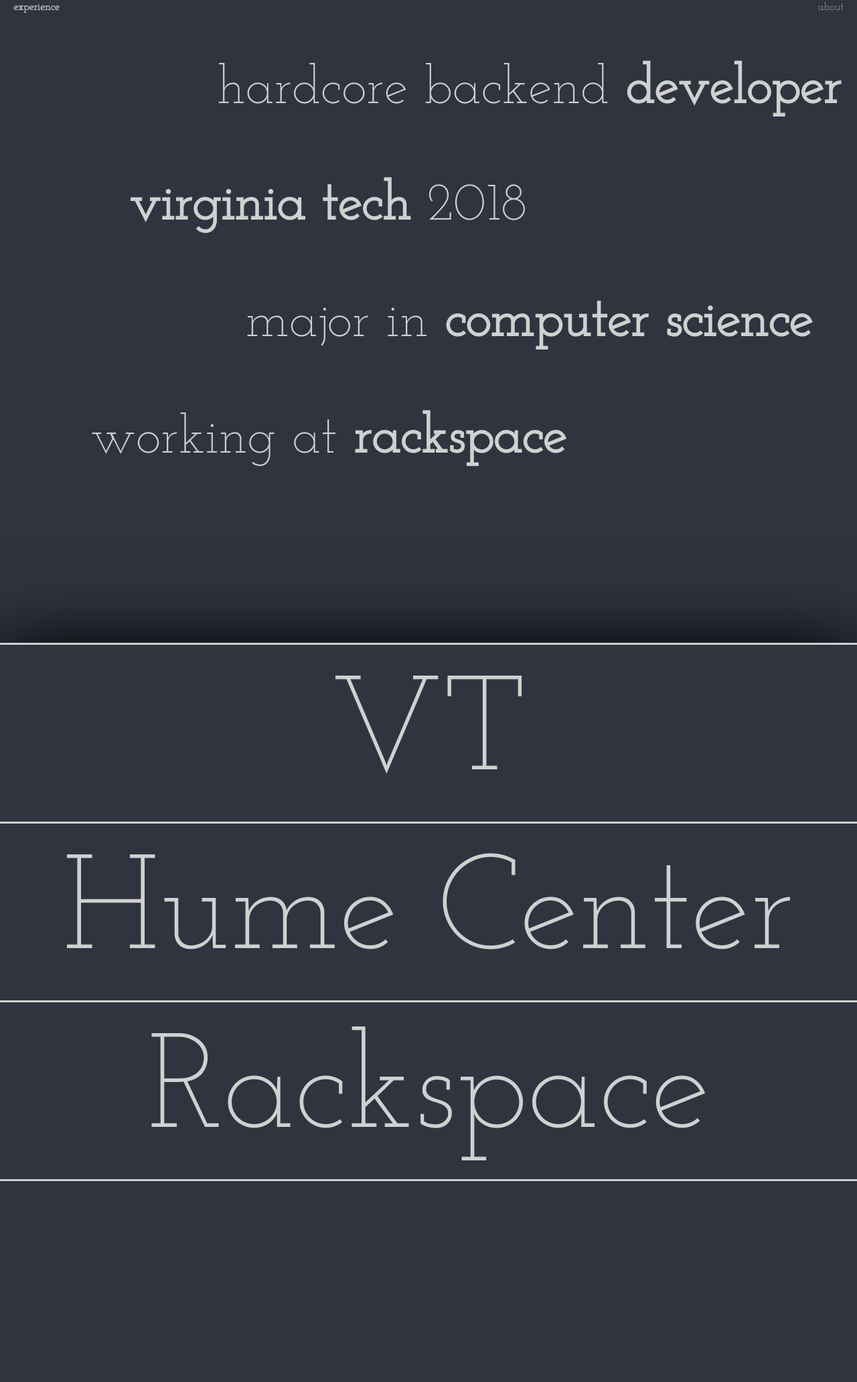
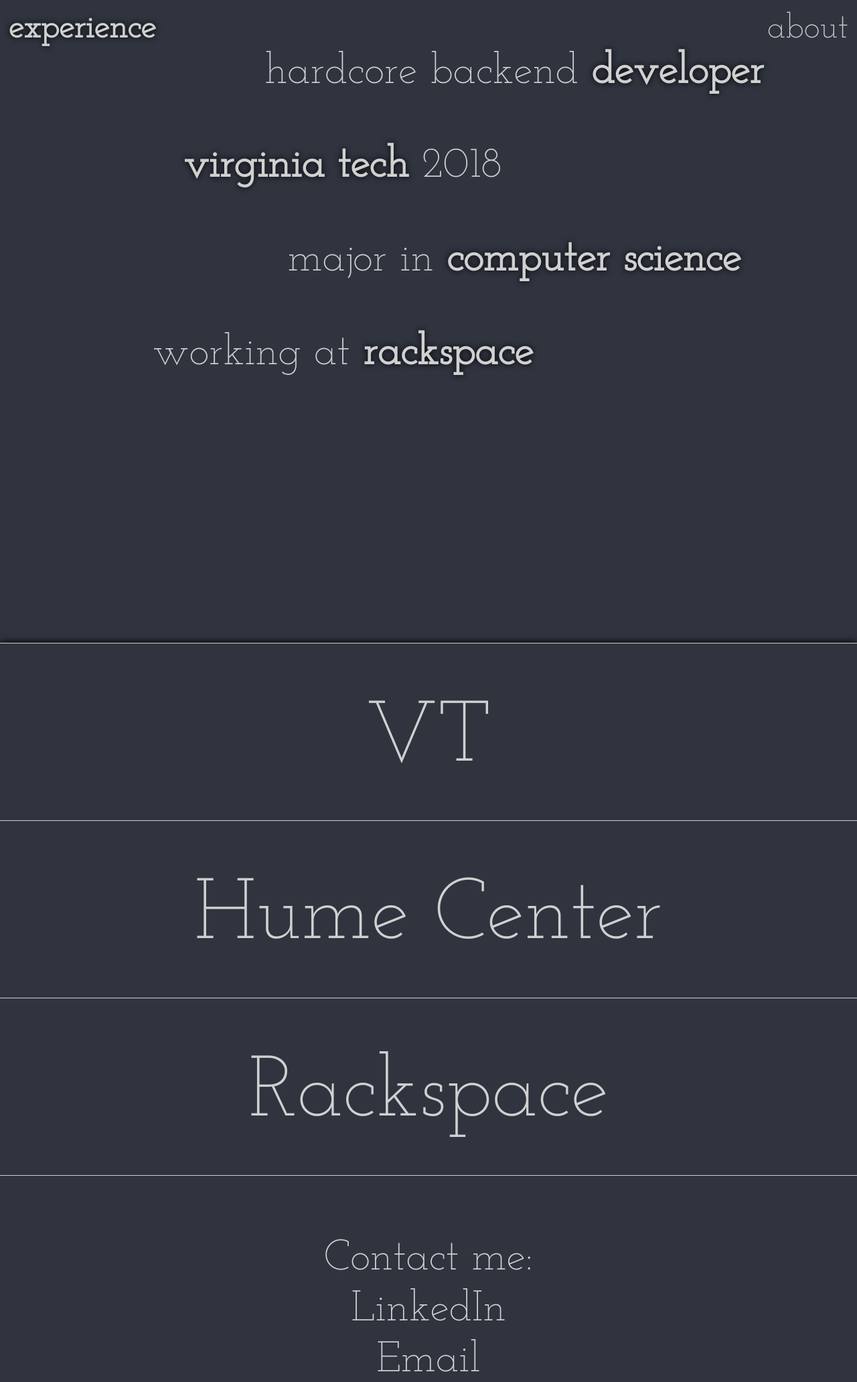
Before and after one commit to tonaid/website, a Flask app: page /exper in a window 1280 px wide. Shown: the whole page at 67% size. Before the commit the page ends 1764 px from the top, so only its background shows below. Run offline with Flask 2, Linux system fonts and the light colour scheme.

Commit message:
updating

```diff
--- a/app/static/main.css
+++ b/app/static/main.css
@@ -16,6 +16,11 @@
   display: inline-block;
 }
 
+.main-wrapper {
+  padding: 0px;
+  margin: 0px;
+}
+
 nav {
   position: fixed;
   top: 0;
@@ -24,18 +29,18 @@
   padding: 0px;
   margin: 0px;
   z-index: 100;
+  font-size: 4vw;
 }
 
 nav a {
   text-decoration: none;
   color: #d0d0d0;
-  padding: 10px;
-  margin: 10px;
 }
 
 nav a[href='#'] {
   color: #d0d0d0;
   font-weight: bold;
+  text-shadow: 0px 0px 10px black;
 }
 
 nav ul {
@@ -46,14 +51,18 @@
 
 nav ul li.exper {
   float: left;
+  padding-left: 1vw;
+  padding-top: 1vh;
 }
 
 nav ul li.about {
   float: right;
+  padding-right: 1vw;
+  padding-top: 1vh;
 }
 
 .intro {
-  font-size: 10vh;
+  font-size: 5vw;
   text-align: center;
   position: fixed;
   height: 100vh;
@@ -65,39 +74,40 @@
 
 .intro-p .intro-highlight {
   font-weight: bold;
+  text-shadow: 0px 0px 10px black;
 }
 
 .intro-p#intro1 {
   animation: intro-left;
-  animation-duration: 2s;
+  animation-duration: 1.3s;
   animation-timing-function: cubic-bezier(1,0,.25,1);
-  transform: matrix(1,0,0,1,150,0);
+  transform: translate(10vw);
 }
 .intro-p#intro2 {
   animation: intro-right;
-  animation-duration: 2s;
+  animation-duration: 1.3s;
   animation-timing-function: cubic-bezier(1,0,.25,1);
-  transform: matrix(1,0,0,1,-150,0);
+  transform: translate(-10vw);
 }
 .intro-p#intro3 {
   animation: intro-left;
-  animation-duration: 2s;
+  animation-duration: 1.3s;
   animation-timing-function: cubic-bezier(1,0,.25,1);
-  transform: matrix(1,0,0,1,150,0);
+  transform: translate(10vw);
 }
 .intro-p#intro4 {
   animation: intro-right;
-  animation-duration: 2s;
+  animation-duration: 1.3s;
   animation-timing-function: cubic-bezier(1,0,.25,1);
-  transform: matrix(1,0,0,1,-150,0);
+  transform: translate(-10vw);
 }
 @keyframes intro-left {
-  from{transform: matrix(1,0,0,1,0,0);}
-  to{transform: matrix(1,0,0,1,150,0);}
+  from{transform: translate(0);}
+  to{transform: translate(10vw);}
 }
 @keyframes intro-right {
-  from{transform: matrix(1,0,0,1,0,0);}
-  to{transform: matrix(1,0,0,1,-150,0);}
+  from{transform: translate(0);}
+  to{transform: translate(-10vw);}
 }
 
 .experience {
@@ -107,7 +117,7 @@
   width: 100%;
   height: 100%;
   background: #2f343f;
-  box-shadow: 0px -1px 100px #010101;
+  box-shadow: 0px -1px 10px black;
 }
 
 .experience ul {
@@ -121,21 +131,23 @@
   background: #2f343f;
   border-style: solid;
   border-width: 0px;
-  border-top-width: 3px;
+  border-top-width: 1px;
   border-bottom-width: 0px;
   border-color: #d0d0d0;
   height: 33vh;
   text-align: center;
-  font-size: 25vh;
+  font-size: 10vw;
 }
 
 .experience ul li:last-child {
-  border-bottom-width: 3px;
+  border-bottom-width: 1px;
 }
 
 .experience ul li a {
   text-decoration: none;
   color: #d0d0d0;
+  display: block;
+  line-height: 33vh;
 }
 
 .experience ul li a:hover {
@@ -143,6 +155,7 @@
   color: #d0d0d0;
   animation: subtl;
   animation-duration: 1s;
+  text-shadow: 0px 0px 10px black;
   transform: matrix(1,0,0,1,5,0);
   display: block;
   font-weight: bold;
@@ -160,27 +173,28 @@
   height: 100%;
   background: #2f343f;
   text-align: center;
-  font-size: 10vh;
+  font-size: 5vw;
 }
 
 .about-section img.portrait {
-  width: 75%;
+  width: 50%;
   text-align: center;
+  border-radius: 50%;
 }
 
 .about-p#about1 {
   animation: about-left;
-  animation-duration: 2s;
+  animation-duration: 1.3s;
   animation-timing-function: cubic-bezier(1,0,.25,1);
 }
 .about-p#about2 {
   animation: about-right;
-  animation-duration: 2s;
+  animation-duration: 1.3s;
   animation-timing-function: cubic-bezier(1,0,.25,1);
 }
 .about-p#about3 {
   animation: about-left;
-  animation-duration: 2s;
+  animation-duration: 1.3s;
   animation-timing-function: cubic-bezier(1,0,.25,1);
 }
 @keyframes about-left {
@@ -191,3 +205,35 @@
   from{opacity: 0;transform: matrix(1,0,0,1,-150,0);}
   to{opacity: 100transform: matrix(1,0,0,1,0,0);}
 }
+
+.footer {
+  background: #2f343f;
+  text-align: center;
+  padding: 0;
+  padding-top: 10vh;
+  margin: 0;
+}
+
+.footer ul {
+  list-style: none;
+  background: #2f343f;
+  width: 100%;
+  padding: 0;
+  margin: 0;
+  font-size: 5vw;
+}
+
+.footer ul li p {
+  padding: 0;
+  margin: 0;
+}
+
+.footer ul li a {
+  text-decoration: none;
+  color: #d0d0d0;
+}
+
+.footer ul li a:hover {
+  font-weight: bold;
+  text-shadow: 0px 0px 10px black;
+}
--- a/app/templates/about.html
+++ b/app/templates/about.html
@@ -1,6 +1,5 @@
 {% extends 'base.html' %}
 {% block body %}
-<div class="main-wrapper">
 <div class="about-section">
   <p class="about-p" id="about1">I am a student at Virginia Tech, majoring in Computer Science with a minor in Math.</p>
   <p class="about-p" id="about2">I am also working at Rackspace on the email anti-abuse team.</p>
@@ -8,5 +7,4 @@
   <img src="/static/pictures/me.jpg" class="portrait"/>
   <p>Aidan Barton</p>
 </div>
-</div>
 {% endblock %}
--- a/app/templates/base.html
+++ b/app/templates/base.html
@@ -6,6 +6,7 @@
     <link type="img/png" rel="icon" href="/static/pictures/favicon.png"/>
   </head>
   <body>
+    <div class="main-wrapper">
       <nav>
         <ul>
           <li class="exper"><a href="{{ nav_hrefs['exper'] }}">experience</a></li>
@@ -14,5 +15,19 @@
       </nav>
       {% block body %}
       {% endblock %}
+      <div class="footer">
+        <ul>
+          <li>
+            <p>Contact me:</p>
+          </li>
+          <li>
+            <a href="https://www.linkedin.com/in/aidan-barton-b21b89105/">LinkedIn</a>
+          </li>
+          <li>
+            <a href="mailto:tonaid@vt.edu">Email</a>
+          </li>
+        </ul>
+      </div>
+    </div>
   </body>
 </html>
--- a/app/templates/index.html
+++ b/app/templates/index.html
@@ -1,6 +1,5 @@
 {% extends 'base.html' %}
 {% block body %}
-<div class="main-wrapper">
 <div class="intro">
   <p class="intro-p" id="intro1">hardcore backend <span class="intro-highlight">developer</span></em></p>
   <p class="intro-p" id="intro2"><span class="intro-highlight">virginia tech</span> 2018</p>
@@ -9,10 +8,15 @@
 </div>
 <div class="experience">
   <ul>
-      <li><a href="/exper/vt">VT</a></li>
-      <li><a href="/exper/hu">Hume Center</a></li>
-      <li><a href="/exper/rs">Rackspace</a></li>
+    <li>
+      <a href="/exper/vt">VT</a>
+    </li>
+    <li>
+      <a href="/exper/hu">Hume Center</a>
+    </li>
+    <li>
+      <a href="/exper/rs">Rackspace</a>
+    </li>
   </ul>
 </div>
-</div>
 {% endblock %}
--- a/app/templates/vt.html
+++ b/app/templates/vt.html
@@ -1,8 +1,3 @@
 {% extends 'base.html' %}
 {% block body %}
-<div class="main-wrapper">
-  <div class="intro">
-    <div class="experience">
-    </div>
-</div>
 {% endblock %}
```
Lines whose indentation alone changed are shown as unchanged.
